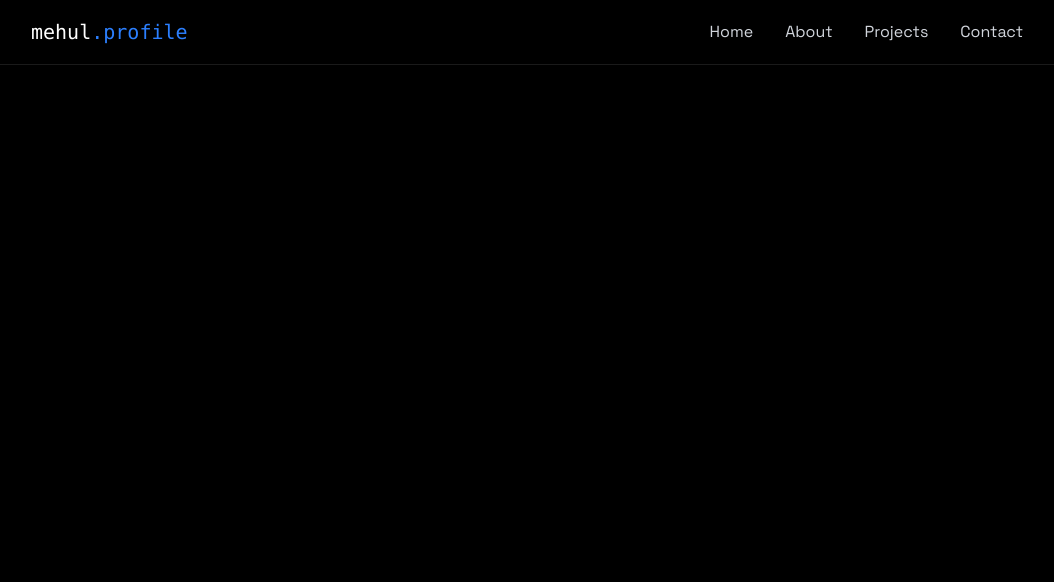
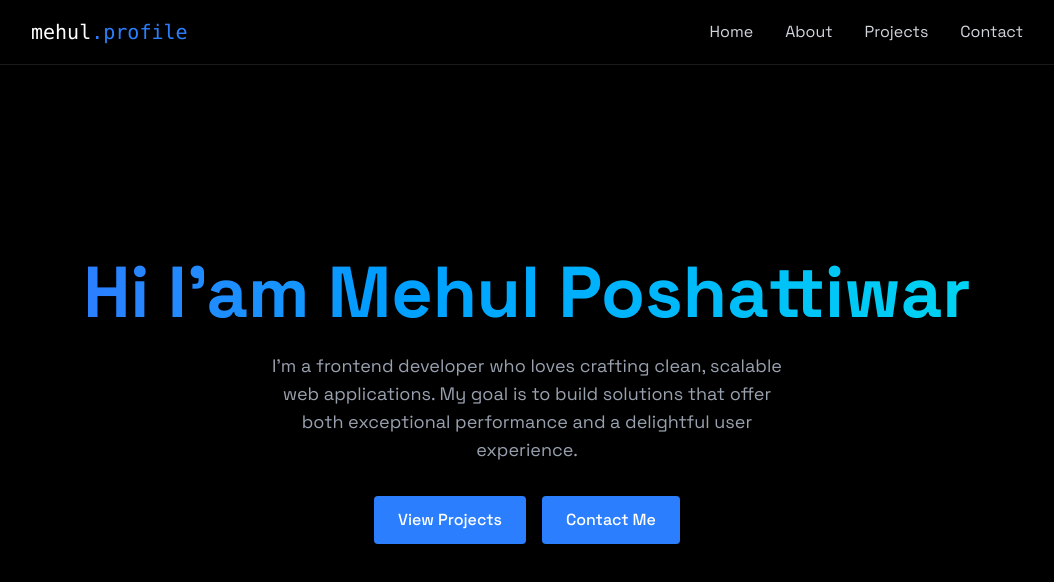
Before and after one commit to Mehulposh/My-Portfolio, a React (Vite) app: page / in a window 1280 px wide. Shown: the top 582 px of the page, without its empty margins (113-1167 px from the left). Built offline with nearby package versions, Linux system fonts and the light colour scheme.

Commit message:
added home section

```diff
--- a/src/App.jsx
+++ b/src/App.jsx
@@ -2,6 +2,7 @@
 import Navbar from './components/Navbar';
 import MobileMenu from './components/MobileMenu';
 import LoadingScreen from "./components/LoadingScreen";
+import Home from './components/sections/Home';
 import './index.css';
 
 function App() {
@@ -17,7 +18,10 @@
       >
         <Navbar menuOpen={menuOpen} setMenuOpen={setMenuOpen}/>
         <MobileMenu menuOpen={menuOpen} setMenuOpen={setMenuOpen}/>
+        <Home/>
       </div>
+
+
     </>
   )
 }
--- a/src/components/sections/Home.jsx
+++ b/src/components/sections/Home.jsx
@@ -1,7 +1,42 @@
 export default function Home(){
     return (
-        <div className="min-h-screen">
+        <section
+            id="home"
+            className="min-h-screen flex items-center justify-center relative"
+        >
+            <div className="text-center z-10 px-4">
+                <h1 className="text-5xl md:text-7xl font-bold mb-6 bg-gradient-to-r
+                    from-blue-500 to-cyan-400 bg-clip-text text-transparent leading-right"
+                >
+                    Hi I'am Mehul Poshattiwar
+                </h1>
 
-        </div>
+                <p className="text-gray-400 text-lg mb-8 max-w-lg mx-auto">
+                    I’m a frontend developer who loves crafting clean, scalable web
+                    applications. My goal is to build solutions that offer both
+                    exceptional performance and a delightful user experience.
+                </p>
+
+                <div className='flex justify-center space-x-4'>
+                    <a
+                        href='#projects'
+                        className='bg-blue-500 text-white py-3 px-6 rounded font-medium
+                            transition relative overflow-hidden hover:-translate-y-0.5
+                            hover:shadow-[0_0_15px_rgba(59,130,246,0.4)]'
+                    >
+                        View Projects
+                    </a>
+
+                    <a
+                        href='#contact'
+                        className='bg-blue-500 text-white py-3 px-6 rounded font-medium
+                            transition relative overflow-hidden hover:-translate-y-0.5
+                            hover:shadow-[0_0_15px_rgba(59,130,246,0.4)]'
+                    >
+                        Contact Me
+                    </a>
+                </div>
+            </div>
+        </section>
     )
 };
```
